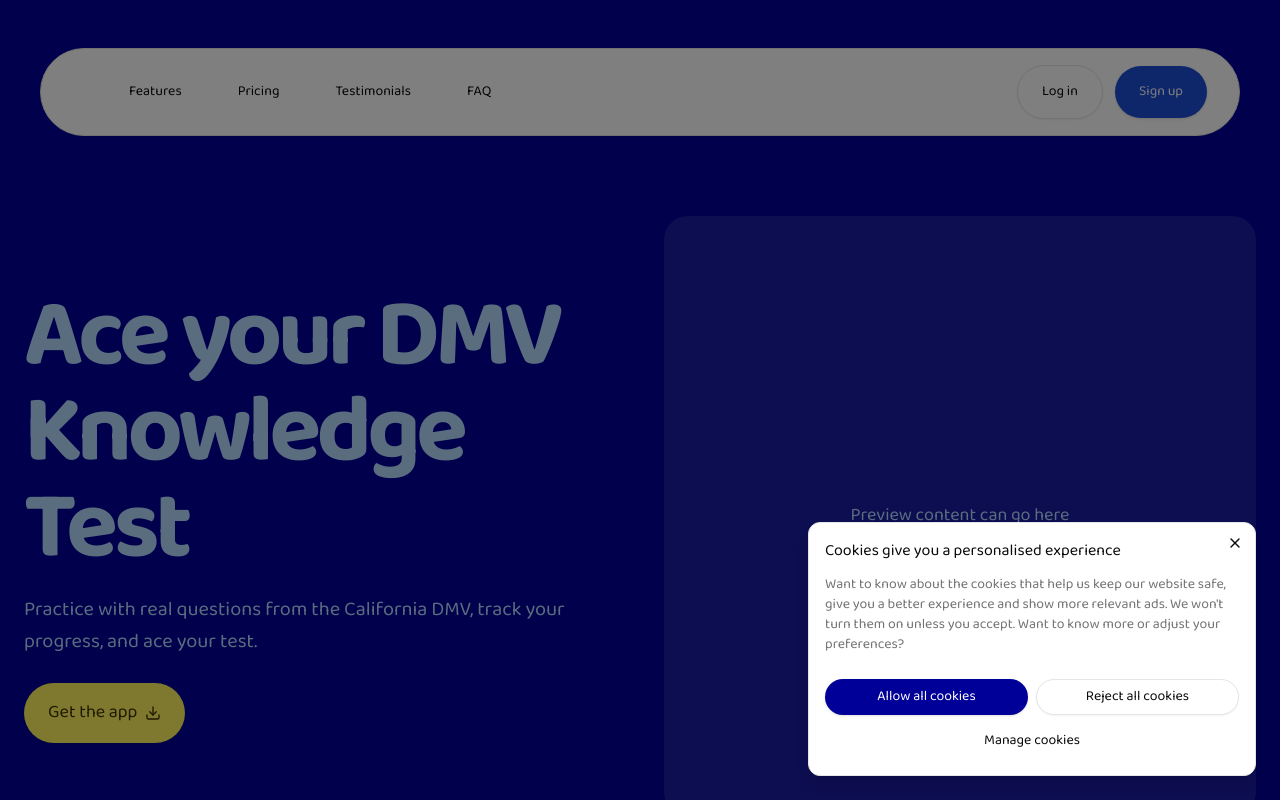
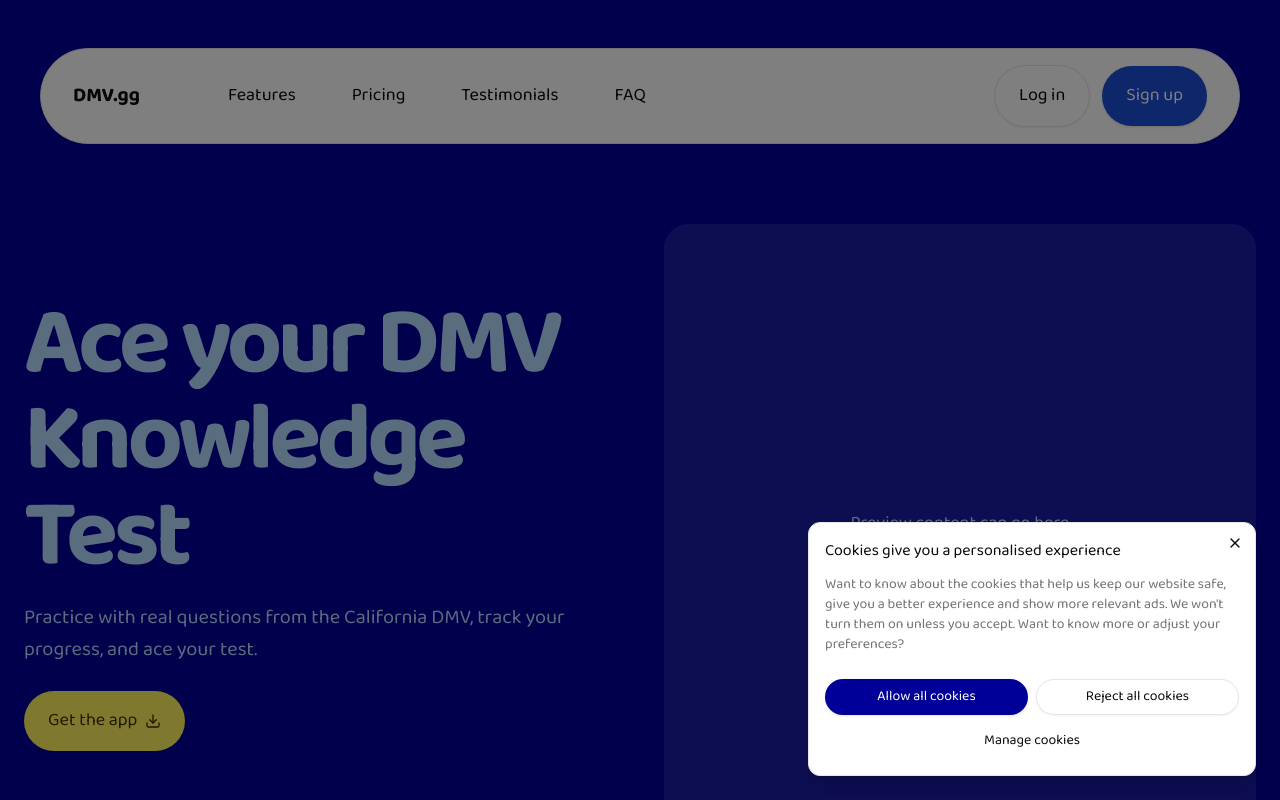
Before and after one commit to alvropena/dmv.gg, a Next.js app: page / in a window 1280 px wide. Shown: the top 800 px of the page. Built offline with nearby package versions, Linux system fonts and the light colour scheme; no server answers.

Commit message:
Update sign-in and sign-up page styles and user header

```diff
--- a/app/sign-in/[[...sign-in]]/page.tsx
+++ b/app/sign-in/[[...sign-in]]/page.tsx
@@ -1,9 +1,9 @@
-import { SignIn } from '@clerk/nextjs'
+import { SignIn } from "@clerk/nextjs";
 
 export default function Page() {
-  return (
-    <div className="h-fit w-full flex items-center justify-center">
-      <SignIn />
-    </div>
-  )
+	return (
+		<div className="min-h-screen w-full flex items-center justify-center bg-[#F1F1EF]">
+			<SignIn />
+		</div>
+	);
 }
--- a/app/sign-up/[[...sign-up]]/page.tsx
+++ b/app/sign-up/[[...sign-up]]/page.tsx
@@ -1,9 +1,9 @@
-import { SignUp } from '@clerk/nextjs'
+import { SignUp } from "@clerk/nextjs";
 
 export default function Page() {
-  return (
-    <div className="h-fit w-full flex items-center justify-center">
-      <SignUp />
-    </div>
-  )
+	return (
+		<div className="min-h-screen w-full flex items-center justify-center bg-[#F1F1EF]">
+			<SignUp />
+		</div>
+	);
 }
--- a/components/Header.tsx
+++ b/components/Header.tsx
@@ -38,28 +38,28 @@ export function Header() {
 			<>
 				<Button
 					variant="ghost"
-          className="w-full px-6 py-4 h-auto rounded-full text-center"
+					className="w-full px-6 py-4 h-auto rounded-full text-center text-lg"
 					onClick={() => handleNavigation("#features")}
 				>
 					Features
 				</Button>
 				<Button
 					variant="ghost"
-          className="w-full px-6 py-4 h-auto rounded-full text-center"
+					className="w-full px-6 py-4 h-auto rounded-full text-center text-lg"
 					onClick={() => handleNavigation("/pricing")}
 				>
 					Pricing
 				</Button>
 				<Button
 					variant="ghost"
-          className="w-full px-6 py-4 h-auto rounded-full text-center"
+					className="w-full px-6 py-4 h-auto rounded-full text-center text-lg"
 					onClick={() => handleNavigation("#testimonials")}
 				>
 					Testimonials
 				</Button>
 				<Button
 					variant="ghost"
-          className="w-full px-6 py-4 h-auto rounded-full text-center"
+					className="w-full px-6 py-4 h-auto rounded-full text-center text-lg"
 					onClick={() => handleNavigation("#faq")}
 				>
 					FAQ
@@ -81,13 +81,13 @@ export function Header() {
 			<Button
 				onClick={handleSignIn}
 				variant="outline"
-        className="rounded-full px-6 py-4 h-auto"
+				className="rounded-full px-6 py-4 h-auto text-lg"
 			>
 				Log in
 			</Button>
 			<Button
 				onClick={handleSignUp}
-        className="rounded-full px-6 py-4 h-auto"
+				className="rounded-full px-6 py-4 h-auto text-lg"
 			>
 				Sign up
 			</Button>
@@ -98,7 +98,9 @@ export function Header() {
 	const SignedOutMobileMenu = () => (
 		<Sheet>
 			<SheetTrigger asChild className="lg:hidden">
+				<div className="p-2">
 					<Menu className="h-6 w-6" />
+				</div>
 			</SheetTrigger>
 			<SheetContent side="left">
 				<div className="flex flex-col h-full py-6">
@@ -120,13 +122,13 @@ export function Header() {
 							<Button
 								onClick={handleSignIn}
 								variant="outline"
-                className="w-full rounded-full px-6 py-4 h-auto text-center"
+								className="w-full rounded-full px-6 py-4 h-auto text-center text-lg"
 							>
 								Log in
 							</Button>
 							<Button
 								onClick={handleSignUp}
-                className="w-full rounded-full px-6 py-4 h-auto text-center"
+								className="w-full rounded-full px-6 py-4 h-auto text-center text-lg"
 							>
 								Sign up
 							</Button>
@@ -143,13 +145,13 @@ export function Header() {
 			<Button
 				onClick={handleSignIn}
 				variant="outline"
-        className="rounded-full px-6 py-4 h-auto"
+				className="rounded-full px-6 py-4 h-auto text-lg"
 			>
 				Log in
 			</Button>
 			<Button
 				onClick={handleSignUp}
-        className="rounded-full px-6 py-4 h-auto"
+				className="rounded-full px-6 py-4 h-auto text-lg"
 			>
 				Sign up
 			</Button>
@@ -165,6 +167,9 @@ export function Header() {
 							<div className="block lg:hidden">
 								<SignedOutMobileMenu />
 							</div>
+							<div className="hidden lg:block font-bold text-xl mr-8">
+								DMV.gg
+							</div>
 							<SignedOutDesktopNav />
 						</div>
 
--- a/components/UserHeader.tsx
+++ b/components/UserHeader.tsx
@@ -27,7 +27,7 @@ export function UserHeader() {
 		if (dbUser?.birthday) {
 			const birthdayDate = new Date(dbUser.birthday);
 			birthdayDate.setMinutes(
-        birthdayDate.getMinutes() + birthdayDate.getTimezoneOffset()
+				birthdayDate.getMinutes() + birthdayDate.getTimezoneOffset(),
 			);
 
 			const formattedBirthday = birthdayDate.toLocaleDateString("en-US", {
@@ -79,7 +79,9 @@ export function UserHeader() {
 								</Avatar>
 							</div>
 							<div className="flex flex-col items-start sm:items-start">
-                <span className="text-sm font-medium sm:text-sm sm:font-normal">{displayName}</span>
+								<span className="text-sm font-medium sm:text-sm sm:font-normal">
+									{displayName}
+								</span>
 								{userBirthday && (
 									<span className="text-xs text-muted-foreground sm:text-xs flex items-center gap-1">
 										<Gift className="h-3 w-3" />
```
Lines whose indentation alone changed are shown as unchanged.
